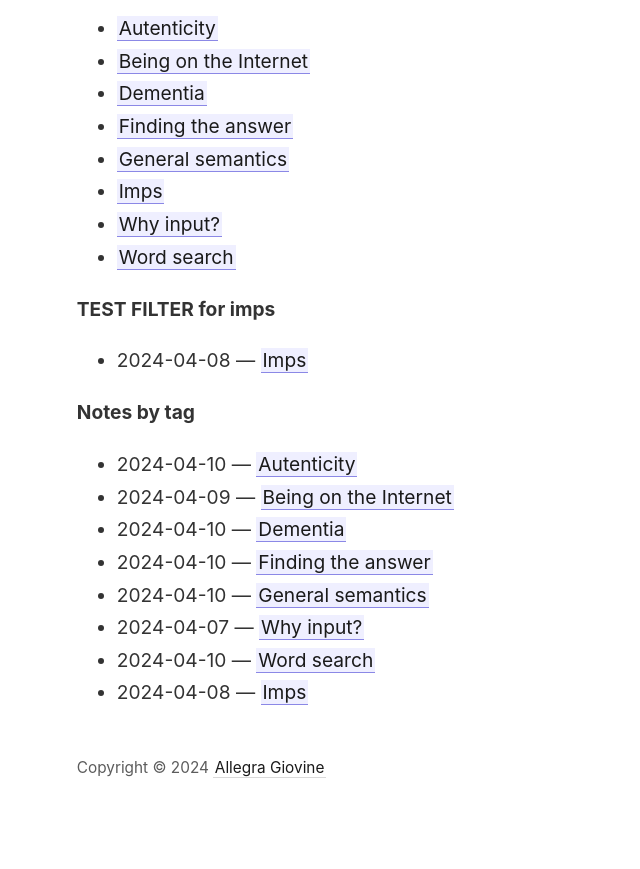
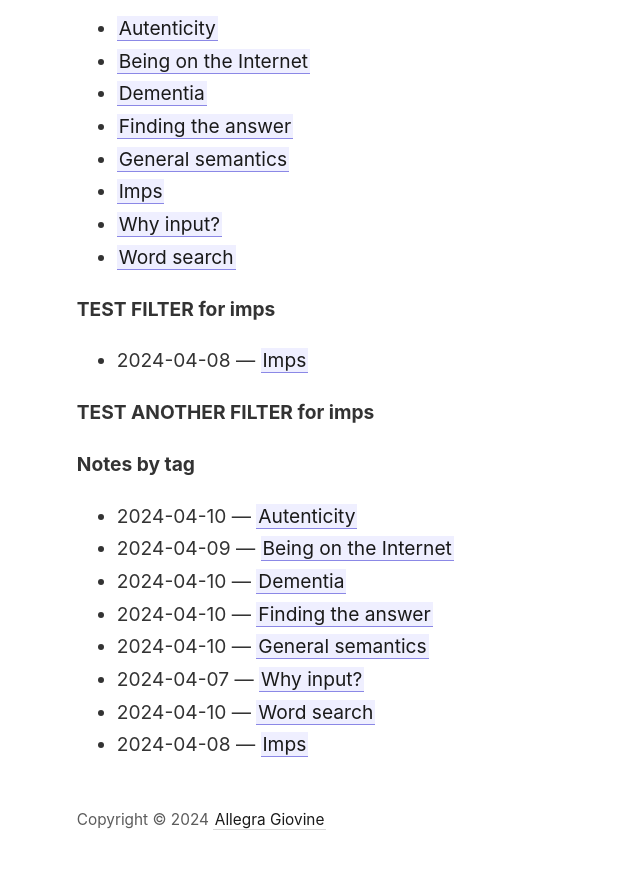
Before and after one commit to agiovine/agiovine.github.io, a Jekyll site: the page built from _pages/index.md, in a window 1280 px wide and 900 px high, scrolled down 1313 px. Shown: the top 869 px of the window, without its empty margins (0-640 px from the left). Built offline with Jekyll 4.4.1, drawn with Linux system fonts in a browser that asks for light colours; before the commit the page ends 2161 px from its top, so only the background shows below that.

Commit message:
Add files via upload

```diff
--- a/_pages/index.md
+++ b/_pages/index.md
@@ -73,6 +73,20 @@
   {% endfor %}
 </ul>
 
+<strong>TEST ANOTHER FILTER for imps</strong>
+
+<ul>
+  {% assign test_notes5 = site.notes %}
+  {% for note in test_notes5 %}
+	  {% if note.tags == "test" %}
+	<li>
+      {{ note.datefirstcreated }} — <a class="internal-link" href="{{ site.baseurl }}{{ note.url }}">{{ note.title }}</a>
+    </li>
+    {% endif %}
+  {% endfor %}
+</ul>
+
+
 <strong>Notes by tag</strong>
 
 <ul>
```
